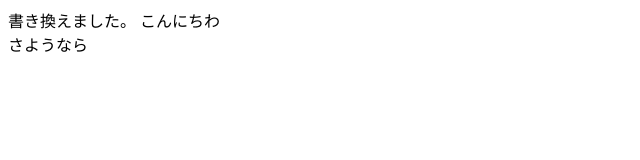
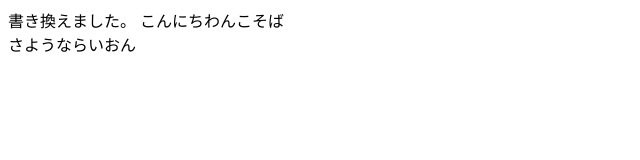
Before and after one commit to syofuruya221205145/4-21-test, a plain HTML site: page index.html in a window 1280 px wide. Shown: the whole page, without its empty margins (0-640 px from the left). Drawn offline with Linux system fonts and the light colour scheme.

Commit message:
らいおん　わんこそば

```diff
--- a/index.html
+++ b/index.html
@@ -6,6 +6,6 @@
   </head>
   <body>
     書き換えました。
-    こんにちわ<br>さようなら
+    こんにちわんこそば<br>さようならいおん
   </body>
 </html>
```
